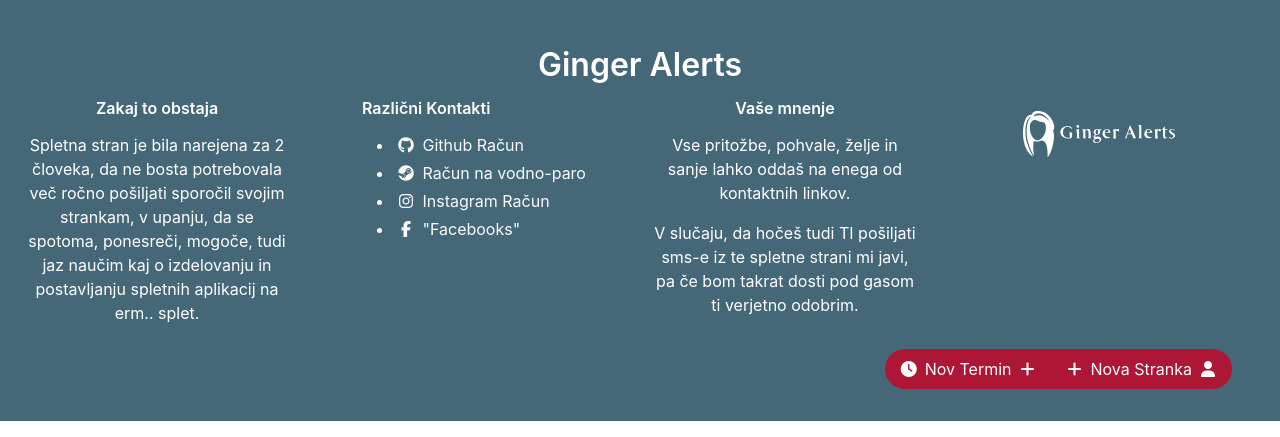
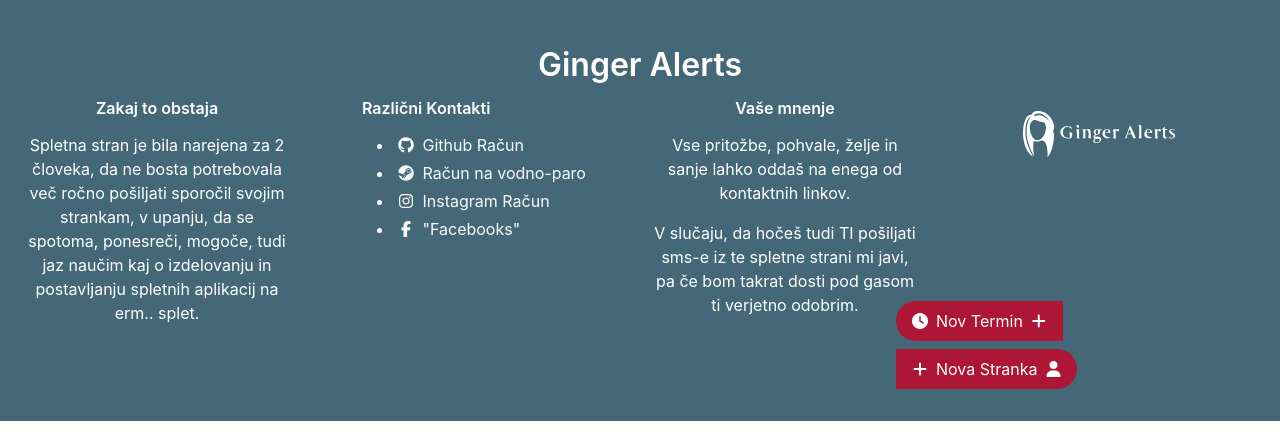
Before and after one commit to Zvmcevap/GingerAlerts, a Flask app: page /appointments in a window 1280 px wide. Shown: the part 363-800 px from the top of the page. Run offline with Flask 2, Linux system fonts and the light colour scheme; a user stored in the database is signed in; tables that the repository leaves empty hold one stand-in row (values such as "Sample post"); parts of the project's set-up code (start-up, migrations or seed data) failed here and were passed over; some libraries are stand-ins or nearby versions.

Commit message:
prettying it up

```diff
--- a/app/static/base.css
+++ b/app/static/base.css
@@ -5,6 +5,7 @@
     -webkit-backface-visibility: hidden;
     background-attachment: fixed !important;
     z-index: 1000;
+    width: 21rem;
 }
 
 .navbar, .navbar-end, .navbar-menu, .navbar-start {
@@ -36,6 +37,8 @@
         -webkit-backface-visibility: hidden;
         z-index: 1000;
         background-attachment: fixed !important;
+        width: 21rem;
+
     }
 }
 
```
